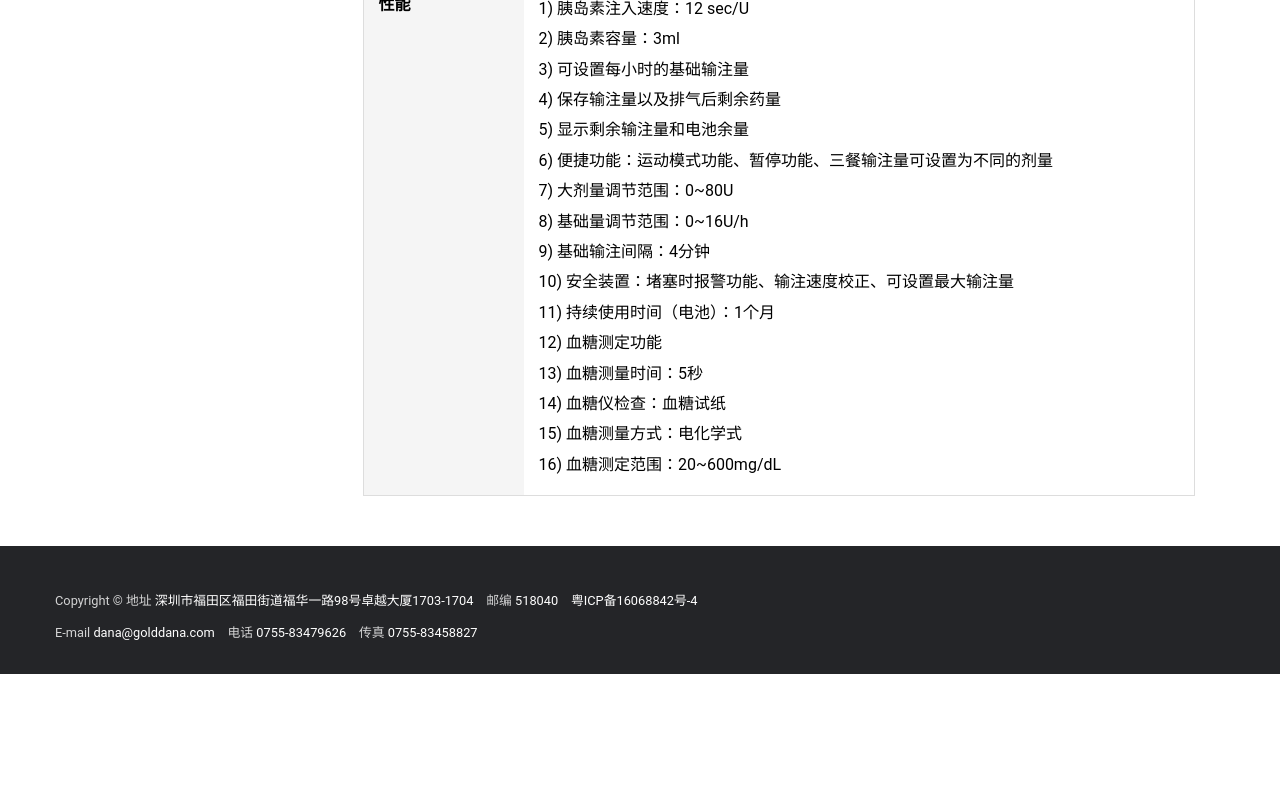
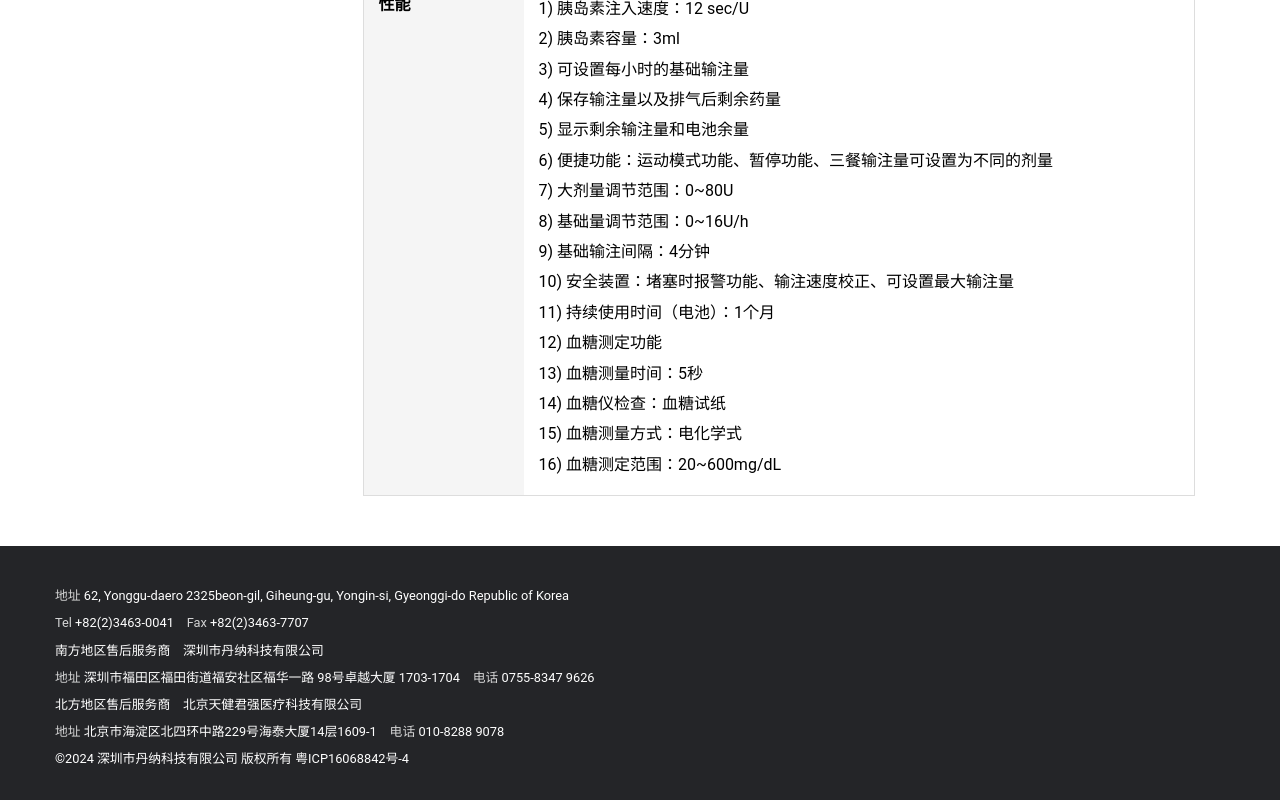
Before and after one commit to sooildev/Sooil-Web-CN, a React (Create React App) app: page /dana-r in a window 1280 px wide. Shown: the part 1867-2667 px from the top of the page. Before the commit the page ends 2541 px from the top, so only its background shows below. Built offline with nearby package versions, Linux system fonts and the light colour scheme.

Commit message:
fix danars img, footer

```diff
--- a/src/components/footer/Copyright.tsx
+++ b/src/components/footer/Copyright.tsx
@@ -41,34 +41,67 @@ export default function Copyright() {
           </li>
         </ul> */}
         <div css={copyright}>
-          {FOOTER_COPYRIGHT_TEXT.companyInfo.slice(3).map((info, index) => (
+          {FOOTER_COPYRIGHT_TEXT.companyInfo_1.map((info, index) => (
             <div key={index}>
-              <span>
-                {index === 0 ? `Copyright © ${info.label}` : info.label}
-              </span>
-              {index === 2 ? (
-                <a
-                  href="https://beian.miit.gov.cn"
-                  target="_blank"
-                  rel="noopener noreferrer"
-                >
-                  {info.value}
-                </a>
-              ) : (
-                ` ${info.value}`
-              )}
-              {/* {index < FOOTER_COPYRIGHT_TEXT.companyInfo.length - 1 && ' / '} */}
+              <span>{info.label}</span> {info.value}
             </div>
           ))}
         </div>
         <div css={copyright}>
+          {FOOTER_COPYRIGHT_TEXT.companyInfo_2.map((info, index) => (
+            <div key={index}>
+              <span>{info.label}</span> {info.value}
+            </div>
+          ))}
+        </div>
+        <div css={copyright}>
+          {FOOTER_COPYRIGHT_TEXT.cn_companyInfo_1.map((info, index) => (
+            <div key={index}>
+              <span>{info.label}</span> {info.value}
+            </div>
+          ))}
+        </div>
+        <div css={copyright}>
+          {FOOTER_COPYRIGHT_TEXT.cn_companyInfo_2.map((info, index) => (
+            <div key={index}>
+              <span>{info.label}</span> {info.value}
+            </div>
+          ))}
+        </div>
+        <div css={copyright}>
+          {FOOTER_COPYRIGHT_TEXT.cn_companyInfo_3.map((info, index) => (
+            <div key={index}>
+              <span>{info.label}</span> {info.value}
+            </div>
+          ))}
+        </div>
+        <div css={copyright}>
+          {FOOTER_COPYRIGHT_TEXT.cn_companyInfo_4.map((info, index) => (
+            <div key={index}>
+              <span>{info.label}</span> {info.value}
+            </div>
+          ))}
+        </div>
+        <div css={copyright}>
+          {FOOTER_COPYRIGHT_TEXT.icp_companyInfo.map((info, index) => (
+            <div key={index}>
+              <a
+                href="https://beian.miit.gov.cn/#/Integrated/index"
+                target="_blank"
+                rel="noopener noreferrer"
+              >
+                {info.value}
+              </a>
+            </div>
+          ))}
+        </div>
+        {/* <div css={copyright}>
           {FOOTER_COPYRIGHT_TEXT.companyInfo.slice(0, 3).map((info, index) => (
             <div key={index}>
               <span>{info.label}</span> {info.value}
-              {/* {index < FOOTER_COPYRIGHT_TEXT.companyInfo.length - 1 && ' / '} */}
             </div>
           ))}
-        </div>
+        </div> */}
         {/* <div css={address}>
           <p css={companyInfoBox}>
             {FOOTER_COPYRIGHT_TEXT.companyInfo
@@ -181,7 +214,7 @@ const copyright = css`
   font-size: 0.8rem;
   color: #fff;
   gap: 0.8rem;
-  padding-top: 0.8rem;
+  padding-top: 0.5rem;
   flex-wrap: wrap;
   line-height: 1.5;
 
--- a/src/constants/mainPageTexts.ts
+++ b/src/constants/mainPageTexts.ts
@@ -71,58 +71,77 @@ const FOOTER_COPYRIGHT_TEXT = {
     title: '이용안내',
     link: 'https://www.sooil.com/bbs/content.php?co_id=information',
   },
-  companyInfo: [
+  companyInfo_1: [
     {
-      label: 'E-mail',
-      value: 'dana@golddana.com',
+      label: '地址',
+      value:
+        '62, Yonggu-daero 2325beon-gil, Giheung-gu, Yongin-si, Gyeonggi-do Republic of Korea',
+    },
+  ],
+  companyInfo_2: [
+    {
+      label: 'Tel',
+      value: '+82(2)3463-0041',
     },
     {
-      label: '电话',
-      value: '0755-83479626',
-    },
-    {
-      label: '传真',
-      value: '0755-83458827',
-    },
-    {
-      label: '地址',
-      value: '深圳市福田区福田街道福华一路98号卓越大厦1703-1704',
-    },
-    {
-      label: '邮编',
-      value: '518040',
-    },
-    {
-      label: '',
-      value: '粤ICP备16068842号-4',
+      label: 'Fax',
+      value: '+82(2)3463-7707',
     },
   ],
   companyInfoFirst: [
     {
-      label: '회사명',
-      value: 'SOOIL Development',
+      label: 'Email',
+      value: 'sooil@sooil.com',
     },
     {
-      label: '대표',
-      value: '염윤희',
+      label: 'Homepage',
+      value: 'https://www.sooil.com',
+    },
+  ],
+  cn_companyInfo_1: [
+    {
+      label: '',
+      value: '南方地区售后服务商',
     },
     {
-      label: '주소',
-      value: '경기도 용인시 기흥구 용구대로2325번길 62(마북동)',
+      label: '',
+      value: '深圳市丹纳科技有限公司',
     },
   ],
-  companyInfoSecond: [
+  cn_companyInfo_2: [
     {
-      label: '사업자 등록번호',
-      value: '108-81-30224',
+      label: '地址',
+      value: '深圳市福田区福田街道福安社区福华一路 98号卓越大厦 1703-1704',
     },
     {
-      label: '전화',
-      value: '02-3463-0041',
+      label: '电话',
+      value: '0755-8347 9626',
+    },
+  ],
+  cn_companyInfo_3: [
+    {
+      label: '',
+      value: '北方地区售后服务商',
     },
     {
-      label: '팩스',
-      value: '02-3463-7707',
+      label: '',
+      value: '北京天健君强医疗科技有限公司',
+    },
+  ],
+  cn_companyInfo_4: [
+    {
+      label: '地址',
+      value: '北京市海淀区北四环中路229号海泰大厦14层1609-1',
+    },
+    {
+      label: '电话',
+      value: '010-8288 9078',
+    },
+  ],
+  icp_companyInfo: [
+    {
+      label: '',
+      value: '©2024 深圳市丹纳科技有限公司 版权所有 粤ICP16068842号-4',
     },
   ],
   companyInfoThird: [
--- a/src/pages/product/DanaRs.tsx
+++ b/src/pages/product/DanaRs.tsx
@@ -142,6 +142,10 @@ const imgBox = css`
   border: 1px soild red;
   gap: 10px;
   box-sizing: border-box;
+
+  @media (max-width: 768px) {
+    flex-direction: column;
+  }
 `;
 
 const imgItem = (bg: string) => css`
@@ -149,7 +153,7 @@ const imgItem = (bg: string) => css`
   height: 360px;
   background-image: url(${bg});
   background-size: cover;
-  background-position: center;
+  // background-position: center;
   background-repeat: no-repeat;
   box-sizing: border-box;
 `;
@@ -171,6 +175,7 @@ const ImgItem_text = css`
 const ImgItem_1 = (bg: string) => css`
   ${imgItem(bg)};
   width: 70%;
+  background-position: center right;
 
   & p {
     ${ImgItem_text}
@@ -185,29 +190,45 @@ const ImgItem_1 = (bg: string) => css`
     font-weight: bold;
     line-height: 1.6;
   }
+
+  @media (max-width: 768px) {
+    width: 100%;
+    // background-position: center;
+  }
 `;
 
 const ImgItem_2 = (bg: string) => css`
   ${imgItem(bg)};
   width: 30%;
+  background-position: center left;
 
   & p {
     ${ImgItem_text}
+  }
+
+  @media (max-width: 768px) {
+    width: 100%;
   }
 `;
 
 const ImgItem_3 = (bg: string) => css`
   ${imgItem(bg)};
   width: 30%;
+  background-position: center right;
 
   & p {
     ${ImgItem_text}
+  }
+
+  @media (max-width: 768px) {
+    width: 100%;
   }
 `;
 
 const ImgItem_4 = (bg: string) => css`
   ${imgItem(bg)};
   width: 70%;
+  background-position: center left;
 
   & p {
     ${ImgItem_text}
@@ -222,11 +243,16 @@ const ImgItem_4 = (bg: string) => css`
     font-weight: bold;
     line-height: 1.6;
   }
+
+  @media (max-width: 768px) {
+    width: 100%;
+  }
 `;
 
 const ImgItem_5 = (bg: string) => css`
   ${imgItem(bg)};
   width: 100%;
+  background-position: center left;
 
   & p {
     ${ImgItem_text}
@@ -240,6 +266,10 @@ const ImgItem_5 = (bg: string) => css`
     color: #000;
     font-weight: bold;
     line-height: 1.6;
+  }
+
+  @media (max-width: 768px) {
+    background-position: center 20%;
   }
 `;
 
```
